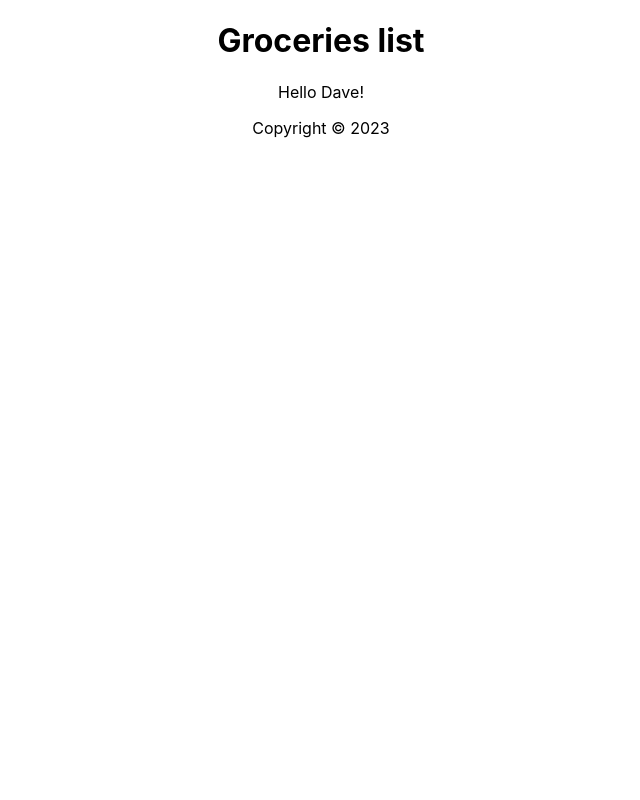
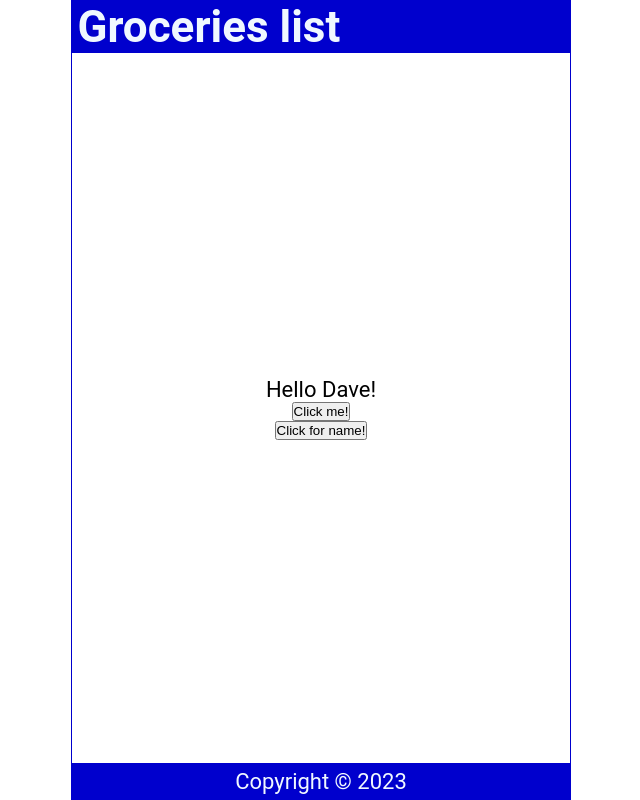
Before and after one commit to Pamaq/react_p1, a React (Create React App) app in the folder p1/: page / in a window 1280 px wide. Shown: the whole page, without its empty margins (319-959 px from the left). Built offline with nearby package versions, Linux system fonts and the light colour scheme.

Commit message:
Chapter 4 course content

```diff
--- a/p1/package.json
+++ b/p1/package.json
@@ -9,6 +9,7 @@
     "react": "^18.2.0",
     "react-dom": "^18.2.0",
     "react-scripts": "5.0.1",
+    "styled-components": "^6.0.5",
     "web-vitals": "^2.1.4"
   },
   "scripts": {
--- a/p1/src/App.css
+++ /dev/null
@@ -1,38 +0,0 @@
-.App {
-  text-align: center;
-}
-
-.App-logo {
-  height: 40vmin;
-  pointer-events: none;
-}
-
-@media (prefers-reduced-motion: no-preference) {
-  .App-logo {
-    animation: App-logo-spin infinite 20s linear;
-  }
-}
-
-.App-header {
-  background-color: #282c34;
-  min-height: 100vh;
-  display: flex;
-  flex-direction: column;
-  align-items: center;
-  justify-content: center;
-  font-size: calc(10px + 2vmin);
-  color: white;
-}
-
-.App-link {
-  color: #61dafb;
-}
-
-@keyframes App-logo-spin {
-  from {
-    transform: rotate(0deg);
-  }
-  to {
-    transform: rotate(360deg);
-  }
-}
--- a/p1/src/App.js
+++ b/p1/src/App.js
@@ -1,4 +1,3 @@
-import "./App.css";
 import Header from "./Header";
 import Content from "./Content";
 import Footer from "./Footer";
--- a/p1/src/Content.js
+++ b/p1/src/Content.js
@@ -6,9 +6,17 @@ const Conent = () => {
     const int = Math.floor(Math.random() * 3);
     return names[int];
   };
+  const handleClick = () => {
+    console.log("Click!");
+  };
+  const handleClick2 = (name) => {
+    console.log(`${name} was clicked`);
+  };
   return (
     <main>
       <p>Hello {handleNameChange()}!</p>
+      <button onClick={handleClick}>Click me!</button>
+      <button onClick={() => handleClick2("Dave")}>Click for name!</button>
     </main>
   );
 };
--- a/p1/src/index.css
+++ b/p1/src/index.css
@@ -1,13 +1,58 @@
+* {
+  margin: 0;
+  padding: 0;
+  box-sizing: border-box;
+}
+
+html {
+  font-size: 22px;
+}
+
 body {
-  margin: 0;
-  font-family: -apple-system, BlinkMacSystemFont, 'Segoe UI', 'Roboto', 'Oxygen',
-    'Ubuntu', 'Cantarell', 'Fira Sans', 'Droid Sans', 'Helvetica Neue',
-    sans-serif;
+  min-height: 100vh;
+  font-family: "Roboto", "Oxygen", "Ubuntu", "Cantarell", "Fira Sans",
+    "Droid Sans", "Helvetica Neue", sans-serif;
   -webkit-font-smoothing: antialiased;
   -moz-osx-font-smoothing: grayscale;
 }
 
-code {
-  font-family: source-code-pro, Menlo, Monaco, Consolas, 'Courier New',
-    monospace;
+.App {
+  display: flex;
+  flex-direction: column;
+  justify-content: center;
+  align-items: center;
+  height: 100vh;
+  width: 100%;
+  max-width: 500px;
+  border: 1px solid mediumblue;
+  margin: auto;
 }
+
+header {
+  width: 100%;
+  padding: 0 0.25em;
+  background-color: mediumblue;
+  color: aliceblue;
+  display: flex;
+  justify-content: space-between;
+  align-items: center;
+}
+
+main {
+  width: 100%;
+  display: flex;
+  flex-direction: column;
+  flex-grow: 1;
+  justify-content: center;
+  align-items: center;
+  overflow-y: auto;
+}
+
+footer {
+  width: 100%;
+  padding: 0.25em;
+  background-color: mediumblue;
+  color: aliceblue;
+  display: grid;
+  place-content: center;
+}
```
Also changed, not shown: p1/src/logo.svg (deleted), 1 other file (tests, documents, lock files or other folders).
